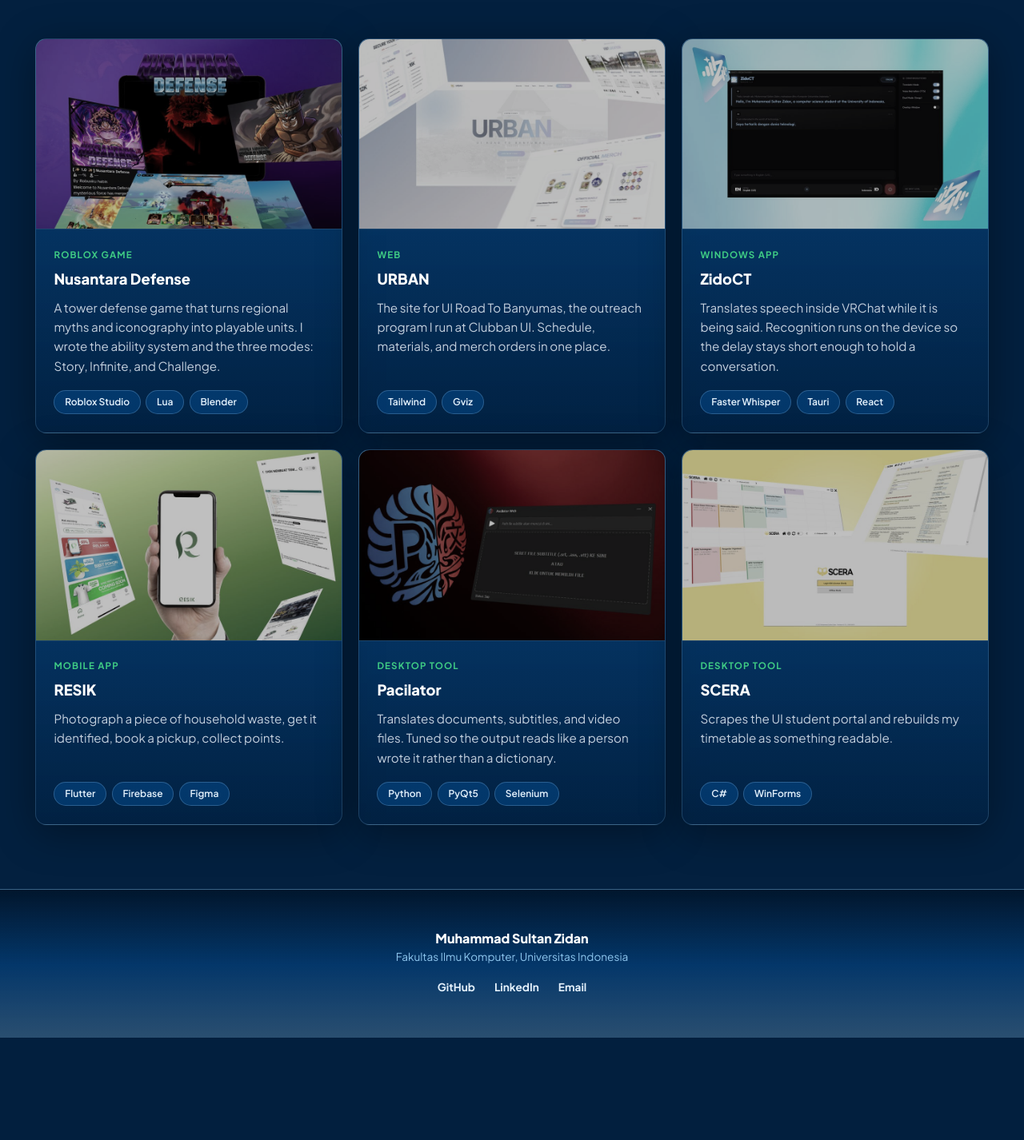
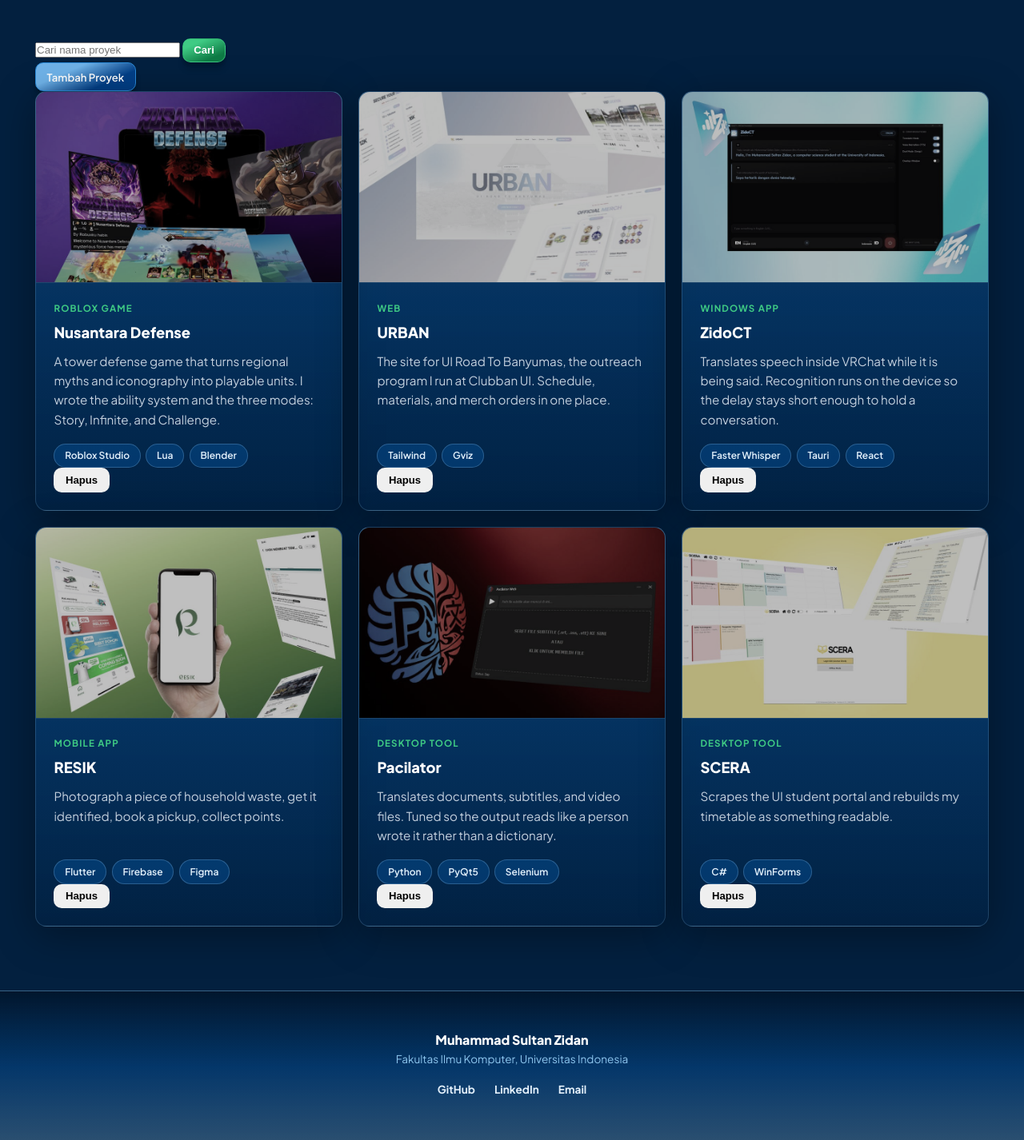
Before and after one commit to zidanristek/myportofolio, a Django app: page /projects/ in a window 1280 px wide. Shown: the part 198-1624 px from the top of the page at 80% size. Before the commit the page ends 1496 px from the top, so only its background shows below. Run offline with Django 5.2, Linux system fonts and the light colour scheme; data comes from the database, SQL or seed files in the repository; parts of the project's set-up code (start-up, migrations or seed data) failed here and were passed over.

Commit message:
feat(templates): add the project form, search, and delete modal
The cover falls back to project_image_url only when there is no static
file, so the six projects that ship with the repository keep the artwork
they already have and their own alt text.

The confirmation uses the popover attribute rather than a hand-rolled
overlay, which hands the top layer, the backdrop stacking, and dismissal
on Escape to the browser.

```diff
--- a/templates/base.html
+++ b/templates/base.html
@@ -40,6 +40,13 @@
     </div>
 
     <main>
+{% if messages %}
+        <div class="shell flash-list" role="status">
+            {% for message in messages %}
+                <p class="flash flash-{{ message.tags }}">{{ message }}</p>
+            {% endfor %}
+        </div>
+{% endif %}
 {% block content %}{% endblock %}
     </main>
 
--- /dev/null
+++ b/templates/components/project_delete_modal.html
@@ -0,0 +1,35 @@
+<button type="button" class="btn btn-danger btn-sm"
+        popovertarget="delete-project-{{ project.id }}"
+        aria-label="Hapus {{ project.title }}">Hapus</button>
+
+<div id="delete-project-{{ project.id }}" class="delete-modal" popover="auto"
+     role="dialog" aria-modal="true"
+     aria-labelledby="delete-project-title-{{ project.id }}">
+    <button type="button" class="delete-modal-backdrop"
+            popovertarget="delete-project-{{ project.id }}"
+            popovertargetaction="hide"
+            aria-label="Tutup konfirmasi hapus"></button>
+
+    <div class="card delete-modal-box">
+        <h2 id="delete-project-title-{{ project.id }}">Hapus proyek ini?</h2>
+        <p class="card-text">
+            <strong>{{ project.title }}</strong> akan hilang dari daftar dan tidak
+            bisa dikembalikan.
+        </p>
+
+        <form method="post" action="{% url 'main:delete_project' project.id %}"
+              class="delete-modal-form">
+            {% csrf_token %}
+            <label for="delete-password-{{ project.id }}">Kode Akses</label>
+            <input type="password" name="password" id="delete-password-{{ project.id }}"
+                   placeholder="Kode akses pemilik" required>
+
+            <div class="delete-modal-actions">
+                <button type="button" class="btn btn-external btn-sm"
+                        popovertarget="delete-project-{{ project.id }}"
+                        popovertargetaction="hide">Batal</button>
+                <button type="submit" class="btn btn-danger btn-sm">Ya, hapus</button>
+            </div>
+        </form>
+    </div>
+</div>
--- a/templates/projects.html
+++ b/templates/projects.html
@@ -9,11 +9,27 @@
                 <h1 class="section-title">Archive Projects</h1>
             </header>
 
+            <div class="shell project-toolbar">
+                <form method="get" action="{% url 'main:show_projects' %}" class="project-search">
+                    <input type="search" name="title" value="{{ title_query }}"
+                           class="project-search-input"
+                           placeholder="Cari nama proyek"
+                           aria-label="Cari nama proyek">
+                    <button type="submit" class="btn btn-secondary btn-sm">Cari</button>
+                </form>
+                <a href="{% url 'main:create_project' %}" class="btn btn-primary btn-sm">Tambah Proyek</a>
+            </div>
+
             <div class="shell project-grid">
                 {% for project in project_list %}
                     <article class="card project-card">
-                        <img class="project-cover" src="{% static project.cover %}"
-                             alt="{{ project.cover_alt }}" width="880" height="550" loading="lazy">
+                        {% if project.cover %}
+                            <img class="project-cover" src="{% static project.cover %}"
+                                 alt="{{ project.cover_alt }}" width="880" height="550" loading="lazy">
+                        {% elif project.project_image_url %}
+                            <img class="project-cover" src="{{ project.project_image_url }}"
+                                 alt="Sampul {{ project.title }}" width="880" height="550" loading="lazy">
+                        {% endif %}
                         <div class="project-body">
                             <p class="card-kind">{{ project.get_category_display }}</p>
                             <h2 class="card-heading">{{ project.title }}</h2>
@@ -23,10 +39,20 @@
                                     <li class="pill">{{ tech }}</li>
                                 {% endfor %}
                             </ul>
+                            <div class="project-actions">
+                                {% if project.project_url %}
+                                    <a href="{{ project.project_url }}" class="btn btn-secondary btn-sm">Lihat proyek</a>
+                                {% endif %}
+                                {% include "components/project_delete_modal.html" with project=project %}
+                            </div>
                         </div>
                     </article>
                 {% empty %}
-                    <p class="empty-state">Belum ada proyek yang ditambahkan.</p>
+                    {% if title_query %}
+                        <p class="empty-state">Tidak ada proyek dengan nama tersebut.</p>
+                    {% else %}
+                        <p class="empty-state">Belum ada proyek yang ditambahkan.</p>
+                    {% endif %}
                 {% endfor %}
             </div>
         </section>
```
Also changed, not shown: templates/projects_form.html (added, +42 -0 lines).
